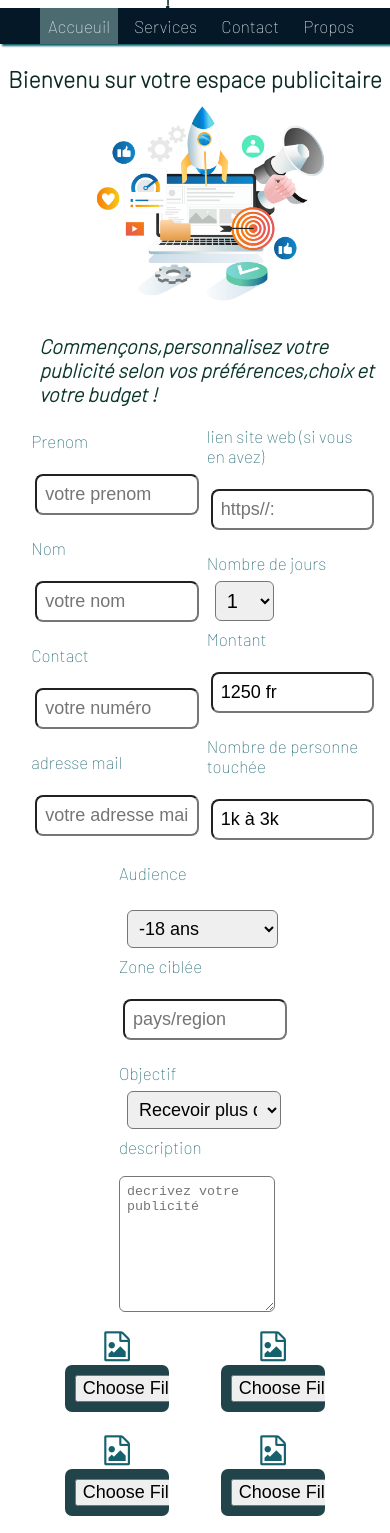
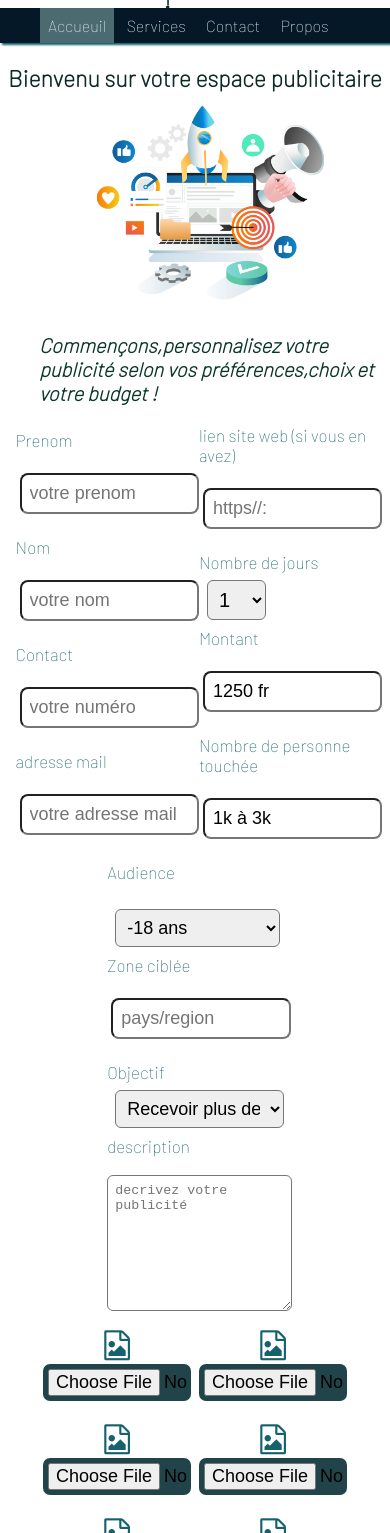
Before and after one commit to Nouroumountaga/adss, a plain HTML site: page index.html in a window 390 px wide. Shown: the part 67-1600 px from the top of the page. Drawn offline with nearby package versions, Linux system fonts and the light colour scheme.

Commit message:
Update lite.css

```diff
--- a/lite.css
+++ b/lite.css
@@ -273,7 +273,7 @@ button:hover{
     margin: 0px;
     width: 100%;
     padding: 10px;
-    line-height: 30px;
+    line-height: 25px;
     background-color: #001524;
     display: flex;
     align-items: center;
@@ -443,7 +443,8 @@ textarea{
     nav ul li{
         list-style: none;
         padding: 8px;
-        margin-right: 5px;
+
+        margin-right: 1px;
         transition: 0.6s;
         color: #001524fb;
         display: inline-block;
@@ -460,7 +461,7 @@ textarea{
     nav ul li a {
         text-decoration: none;
         color: #ecf6f7;
-        font-size: 17px;
+        font-size: 16px;
     }
     header{
         width: 100%;
@@ -763,13 +764,13 @@ textarea{
         font-size: 18px;
     }
     textarea{
-        width: 95%;
+        width: 103%;
         border-radius: 6px;
         padding: 7px;
     }
     .row1{
-        width:42%;
-        margin-left: 3%;
+        width:46%;
+        margin-left: 1%;
         display: flex;
         flex-direction: column;
     }
@@ -793,11 +794,11 @@ textarea{
         flex-direction: column;
     }
     #choix{
-        padding: 10px;
+        padding: 5px;
         padding-right: 20px;
         border-radius: 7px;
         overflow-x: scroll;
-        width: 67%;
+        width: 95%;
         background-color: #21444a;
     }
     .devop {
```
